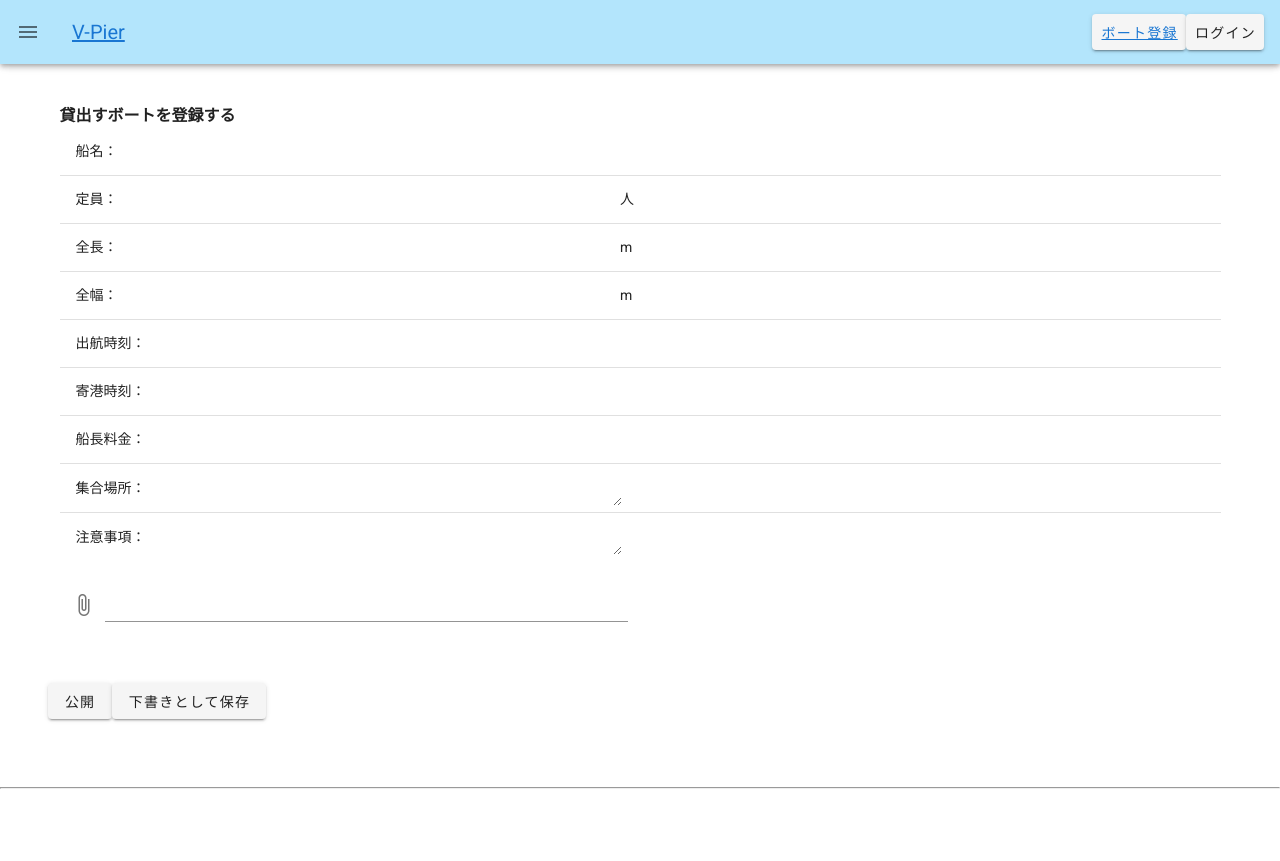
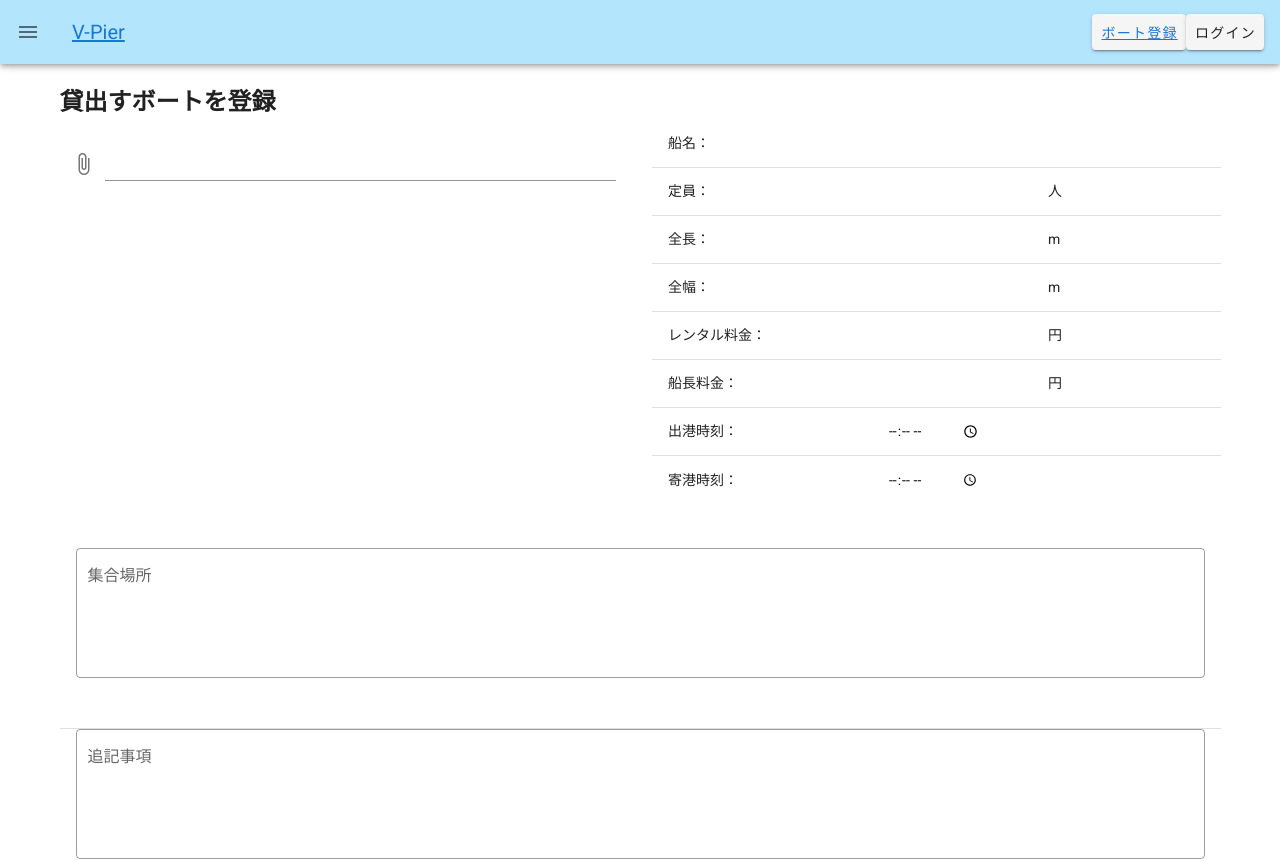
Before and after one commit to igarashiiiii/boat-rental, a Vue app: page /register in a window 1280 px wide. Shown: the top 861 px of the page. Before the commit the page ends 800 px from the top, so only its background shows below. Built offline with nearby package versions, Linux system fonts and the light colour scheme; no server answers; the database is empty.

Commit message:
"modefied vuetify at register components"

```diff
--- a/src/components/Detail.vue
+++ b/src/components/Detail.vue
@@ -1,44 +1,43 @@
 <template>
   <div id="Detail">
-    <!-- パソコン画面 -->
-          <!-- 口コミ評価 実装したい -->
-            <!--<v-row class="my-5">
-            <v-rating
-              :value="4.5"
-              color="amber"
-              dense
-              half-increments
-              readonly
-              size="14"
-              ></v-rating>
-              <div class="grey--text my-5">
-                4.5 (413)
-              </div>
-            </v-row> -->
-    <hr>
-    <v-container>
+    <v-container v-for="i,index in items" :key="index">
+      <h2>{{i.boatName}}</h2>
       <v-row>
-        <v-col sm="6">
+        <v-col cols=12 xs="12" sm="6">
           <v-img height="250" :src="pictureUrl" ></v-img>
         </v-col>
-        <v-col sm="6">
-          <div  v-for="i,index in items" :key="index">
-            <div>船名:{{i.boatName}}</div>
-            <div>レンタル料金：</div>
-            <div>船長料金：</div>
-            <div>定員：{{i.capacity}}人</div>
-            <div>全長：{{i.boatLength}}m</div>
-            <div>全幅：{{i.width}}m</div>
-          </div>
+      <v-col cols=12 xs="12" sm="6">
+        <v-simple-table>
+          <tbody>
+            <tr>
+              <td>レンタル料金：</td><td>{{i.rentalFee}}円/1日</td>
+            </tr>
+            <tr>
+              <td>船長料金：</td><td>{{i.captainFee}}円/1日</td>
+            </tr>
+            <tr>
+              <td>全長：</td><td>{{i.boatLength}}m</td>
+            </tr>
+            <tr>
+              <td>全幅：</td><td>{{i.width}}m</td>
+            </tr>
+            <tr>
+              <td>出港時間:</td><td>{{i.departureTime}}</td>
+            </tr>
+            <tr>
+              <td>寄港時間:</td><td>{{i.arrivalTime}}</td>
+            </tr>
+          </tbody>
+          </v-simple-table>
         </v-col>
       </v-row>
       <v-row class="py-12">
-        <ul>
-            <li>注意事項</li>
-            <li>集合場所</li>
-            <li>時間</li>
-            <li>船長のHire Fee</li>
-        </ul>
+        <v-col cols=12 xs="12">
+          <p>集合場所</p><p>{{i.place}}</p>
+        </v-col>
+        <v-col cols=12 xs="12">
+          <p>追記事項</p><p>{{i.caution}}</p>
+        </v-col>
       </v-row>
     </v-container>
     <v-spacer></v-spacer>
@@ -92,7 +91,8 @@ export default {
       name:"",
       number:"",
       length:"",
-      width:""
+      width:"",
+      pictureUrl:""
     };
   },
 async created(){
--- a/src/components/Head.vue
+++ b/src/components/Head.vue
@@ -1,7 +1,12 @@
 <template>
-  <div >
+  <div>
     <!-- ナビゲーションバー -->
-    <v-navigation-drawer app v-model="drawer" clipped color="light-blue lighten-5">
+    <v-navigation-drawer
+      app
+      v-model="drawer"
+      clipped
+      color="light-blue lighten-5"
+    >
       <v-container>
         <v-list-item>
           <v-list-item-content>
@@ -14,13 +19,18 @@
         <v-divider></v-divider>
         <v-list-item-content dense nav>
           <v-list-item-title>
-            <button v-show="isLoggedIn" @click="signOut" class="ml-5">ログアウト</button>
-            </v-list-item-title>
+            <button v-show="isLoggedIn" @click="signOut" class="ml-5">
+              ログアウト
+            </button>
+          </v-list-item-title>
         </v-list-item-content>
         <v-list-item-content dense nav>
           <v-list-item-title>
             <v-col class="ml-2">
-              問い合わせ(未実装)
+              <a
+                :href="'mailto:igahaya5@gmail.com?subject=boat-rentalの問い合わせ'"
+                >管理者へ問い合わせ</a
+              >
             </v-col>
           </v-list-item-title>
         </v-list-item-content>
@@ -32,56 +42,57 @@
 
     <!-- ヘッダー -->
     <v-app-bar clipped-left absolute app color="light-blue lighten-4">
-      <v-app-bar-nav-icon @click="drawer= !drawer"></v-app-bar-nav-icon>
+      <v-app-bar-nav-icon @click="drawer = !drawer"></v-app-bar-nav-icon>
       <v-toolbar-title>
-        <router-link to="/" >V-Pier</router-link>
+        <router-link to="/">V-Pier</router-link>
       </v-toolbar-title>
       <v-spacer></v-spacer>
-        <v-btn class="pa-2 ml-auto"><router-link to="/register">ボート登録</router-link></v-btn>
-        <v-btn v-show="!isLoggedIn" @click="push" class="pa-2 ml-auto">ログイン</v-btn>
+      <v-btn class="pa-2 ml-auto"
+        ><router-link to="/register">ボート登録</router-link></v-btn
+      >
+      <v-btn v-show="!isLoggedIn" @click="push" class="pa-2 ml-auto"
+        >ログイン</v-btn
+      >
     </v-app-bar>
   </div>
 </template>
 <script>
-
-import { getAuth,} from "firebase/auth";
-import { mapGetters } from 'vuex'
+import { getAuth } from "firebase/auth";
+import { mapGetters } from "vuex";
 
 export default {
-  name:"Head",
-  data(){
-    return{
-      drawer:false,
-      buttonShow:""
+  name: "Head",
+  data() {
+    return {
+      drawer: false,
+      buttonShow: "",
+    };
+  },
+  created() {
+    if (this.$store.getters.userState) {
+      this.buttonShow = true;
+    } else {
+      this.buttonShow = false;
     }
   },
-  created() {
-    if(this.$store.getters.userState){
-      this.buttonShow = true
-    }else{
-      this.buttonShow = false
-    }
-  },
-  mounted(){
-    if(this.$store.getters.userState){
-      this.buttonShow = true
-    }else{
-      this.buttonShow = false
+  mounted() {
+    if (this.$store.getters.userState) {
+      this.buttonShow = true;
+    } else {
+      this.buttonShow = false;
     }
   },
   computed: {
-    ...mapGetters([
-      'isLoggedIn',
-    ])
+    ...mapGetters(["isLoggedIn"]),
   },
-  methods:{
-    push(){
-      this.$router.push("auth")
+  methods: {
+    push() {
+      this.$router.push("auth");
     },
     signOut() {
       const auth = getAuth();
-      this.$store.dispatch("userLogout", auth)
-      }
-  }
-}
+      this.$store.dispatch("userLogout", auth);
+    },
+  },
+};
 </script>
--- a/src/components/Home.vue
+++ b/src/components/Home.vue
@@ -12,7 +12,7 @@
                     @click="push(i.boatId)"
                     class="mx-auto"
                   >
-                    <v-card max-width="300" color="pink">
+                    <v-card max-width="300" color="pink" class="my-2">
                       <v-img
                         :src="i.pictureId"
                         alt=""
@@ -37,8 +37,8 @@
                         </v-row> -->
 
                       <v-card-text class="text--primary">
-                        <div>料金：</div>
-                        <div>船長料金：</div>
+                        <div>料金：{{ i.rentalFee }}円/1日</div>
+                        <div>船長料金：{{ i.captainFee }}円/1日</div>
                         <div>定員：{{ i.capacity }}人</div>
                         <div>全長：{{ i.boatLength }}m</div>
                         <div>全幅：{{ i.width }}m</div>
--- a/src/components/Register.vue
+++ b/src/components/Register.vue
@@ -1,6 +1,16 @@
 <template>
-  <v-container id="Register" class="py-10">
-    <h4>貸出すボートを登録する</h4>
+  <v-container id="Register" class="py-5">
+    <h2>貸出すボートを登録</h2>
+    <v-row>
+      <v-col cols="12" xs="12" sm="6">
+        <v-img :src="pictureUrl" alt="" id="myimg"></v-img>
+        <v-col class="m-12">
+          <v-file-input type="file" v-model="pictureFile"
+            >画像を登録</v-file-input
+          >
+        </v-col>
+      </v-col>
+      <v-col cols="12" xs="12" sm="6">
         <v-simple-table>
           <tbody>
             <tr>
@@ -22,34 +32,32 @@
             <tr>
               <td>全長：</td>
               <td>
-            <input type="text" @change="changeLength" :value="updateLength" />m
+                <input
+                  type="text"
+                  @change="changeLength"
+                  :value="updateLength"
+                />m
               </td>
             </tr>
             <tr>
               <td>全幅：</td>
               <td>
-            <input type="text" @change="changeWidth" :value="updateWidth" />m
+                <input
+                  type="text"
+                  @change="changeWidth"
+                  :value="updateWidth"
+                />m
               </td>
             </tr>
-        <!-- ■■■■■■■■項目追加■■■■■■■■ -->
+
             <tr>
-          <td>出航時刻：</td>
+              <td>レンタル料金：</td>
               <td>
                 <input
                   type="text"
-              @change="changeDepartureTime"
-              :value="updateDepartureTime"
-            />
-          </td>
-        </tr>
-        <tr>
-          <td>寄港時刻：</td>
-          <td>
-            <input
-              type="text"
-              @change="changeArrivalTime"
-              :value="updateArrivalTime"
-            />
+                  @change="changeRentalFee"
+                  :value="updateRentalFee"
+                />円
               </td>
             </tr>
 
@@ -60,35 +68,67 @@
                   type="text"
                   @change="changeCaptainFee"
                   :value="updateCaptainFee"
+                />円
+              </td>
+            </tr>
+            <tr>
+              <td>出港時刻：</td>
+              <td>
+                <input
+                  type="time"
+                  @change="changeDepartureTime"
+                  :value="updateDepartureTime"
+                />
+              </td>
+            </tr>
+            <tr>
+              <td>寄港時刻：</td>
+              <td>
+                <input
+                  type="time"
+                  @change="changeArrivalTime"
+                  :value="updateArrivalTime"
+                />
+              </td>
+            </tr>
+          </tbody>
+        </v-simple-table>
+      </v-col>
+    </v-row>
+    <v-row>
+      <v-col>
+        <v-simple-table>
+          <tbody>
+            <tr>
+              <td class="py-5">
+                <v-textarea
+                  label="集合場所"
+                  auto-grow
+                  outlined
+                  name="input-7-4"
+                  @change="changePlace"
+                  :value="updatePlace"
                 />
               </td>
             </tr>
 
             <tr>
-          <td>集合場所：</td>
               <td>
-            <textarea type="text" @change="changePlace" :value="updatePlace" />
-          </td>
-        </tr>
-
-        <tr>
-          <td>注意事項：</td>
-          <td>
-            <textarea
-              type="text"
+                <v-textarea
+                  label="追記事項"
+                  auto-grow
+                  outlined
+                  name="input-7-4"
                   @change="changeCaution"
                   :value="updateCaution"
                 />
               </td>
             </tr>
-        <!-- ■■■■■■■■項目追加■■■■■■■■ -->
           </tbody>
         </v-simple-table>
-    <v-img :src="pictureUrl" alt="" id="myimg"></v-img>
-    <v-col class="m-12" cols="12" sm="6">
-      <v-file-input type="file" v-model="pictureFile"></v-file-input>
       </v-col>
-    <v-row class="py-10">
+    </v-row>
+    <v-row class="py-10" justify="center">
       <v-btn @click="update">公開</v-btn>
       <v-btn @click="draft">下書きとして保存</v-btn>
     </v-row>
@@ -100,8 +140,6 @@
     時間
     繰り返し
     ToDo
-      修正アイコン押すと登録情報を修正できるようになる。その際、既に登録した情報を初期値として表示する
-      最低情報を入力したら登録
     抜けている項目があったら下書きとして保存。公開はしない -->
 </template>
 
@@ -139,15 +177,13 @@ export default {
       updateLength: "",
       updateWidth: "",
       updateItems: [],
-      //  ■■■■■■■■項目追加■■■■■■■■
       updateCaptainFee: "",
+      updateRentalFee: "",
       updateDepartureTime: "",
       updateArrivalTime: "",
       updatePlace: "",
       updateCaution: "",
-      //  ■■■■■■■■項目追加■■■■■■■■
       userId: "",
-      everyBoatId: [],
       pictureId: "",
       //picture
       pictureUrl: "",
@@ -169,7 +205,6 @@ export default {
         })
         .catch((error) => {
           console.log("Register:created:画像が読み込めません:" + error);
-          console.log("Register:created:画像が読み込めません:" + error);
         });
 
       //Get the boat Information
@@ -181,41 +216,19 @@ export default {
       this.updateBoatCapacity = this.updateItems[0].capacity;
       this.updateLength = this.updateItems[0].boatLength;
       this.updateWidth = this.updateItems[0].width;
-      //  ■■■■■■■■項目追加■■■■■■■■
       this.updateCaptainFee = this.updateItems[0].captainFee;
+      this.updateRentalFee = this.updateItems[0].rentalFee;
       this.updateDepartureTime = this.updateItems[0].departureTime;
       this.updateArrivalTime = this.updateItems[0].arrivalTime;
       this.updatePlace = this.updateItems[0].place;
       this.updateCaution = this.updateItems[0].caution;
-      //  ■■■■■■■■項目追加■■■■■■■■
       console.log("register:created:Boat情報を読み込みました");
-      console.log("register:created:time" + this.updateArrivalTime);
     } else {
       this.exist = false;
       console.log("Register:created:Not exixt");
     }
   },
 
-  // beforeMount() {
-  //   this.$nextTick(async function () {
-  //     console.log("beforeMount");
-  //   });
-  // },
-  // mounted() {
-  //   this.$nextTick(async function () {
-  //     console.log("mounted");
-  //   });
-  // },
-  // beforeupdate() {
-  //   this.$nextTick(async function () {
-  //     console.log("beforeupdate");
-  //   });
-  // },
-  // updated() {
-  //   this.$nextTick(async function () {
-  //     console.log("register:updated");
-  //   });
-  // },
   methods: {
     //changed information
     changeName(e) {
@@ -230,20 +243,21 @@ export default {
     changeWidth(e) {
       this.updateWidth = e.target.value;
     },
-    //  ■■■■■■■■項目追加■■■■■■■■
     changeCaptainFee(e) {
       this.updateCaptainFee = e.target.value;
     },
+    changeRentalFee(e) {
+      this.updateRentalFee = e.target.value;
+    },
     changeDepartureTime(e) {
       this.updateDepartureTime = e.target.value;
-      console.log("changeTime:" + this.updateDepartureTime);
     },
     changeArrivalTime(e) {
       this.updateArrivalTime = e.target.value;
-      console.log("changeTime:" + this.updateArrivalTime);
     },
     changePlace(e) {
-      this.updatePlace = e.target.value;
+      this.updatePlace = e.target.internalValue;
+      console.log("changePlace:" + e.target.internalValue);
     },
     changeCaution(e) {
       this.updateCaution = e.target.value;
@@ -274,7 +288,7 @@ export default {
 
     //when update button is clicked
     async update() {
-      if (this.pictureFile.length !== null) {
+      if (this.pictureFile != null) {
         const newImageUrl = await this.updateImage();
         this.pictureUrl = newImageUrl;
       }
@@ -287,6 +301,7 @@ export default {
             boatLength: this.updateLength,
             width: this.updateWidth,
             captainFee: this.updateCaptainFee,
+            rentalFee: this.updateRentalFee,
             departureTime: this.updateDepartureTime,
             arrivalTime: this.updateArrivalTime,
             place: this.updatePlace,
@@ -298,9 +313,6 @@ export default {
           }
         );
         console.log("register:情報更新成功");
-        console.log(
-          "register:uodate:updateArrivalTime" + this.updateArrivalTime
-        );
       } catch (error) {
         console.log("register:情報更新失敗:" + error);
       }
@@ -309,7 +321,7 @@ export default {
     //when draft button is clicked
     async draft() {
       //Picture Upload
-      if (this.pictureFile.length !== null) {
+      if (this.pictureFile != null) {
         const newImageUrl = await this.updateImage();
         this.pictureUrl = newImageUrl;
       }
@@ -322,6 +334,7 @@ export default {
           boatLength: this.updateLength,
           width: this.updateWidth,
           captainFee: this.updateCaptainFee,
+          rentalFee: this.updateRentalFee,
           departureTime: this.updateDepartureTime,
           arrivalTime: this.updateArrivalTime,
           place: this.updatePlace,
--- a/src/store/index.js
+++ b/src/store/index.js
@@ -140,7 +140,8 @@ export default new Vuex.Store({
                     textStatus: false,
                     captainFee: "",
                     departureTime: "",
-                    arrivalTime:"",
+                    rentalFee:"",
+                    arrivalTime: "",
                     place: "",
                     caution: "",
                     boatId: id,
```
Lines whose indentation alone changed are shown as unchanged.
